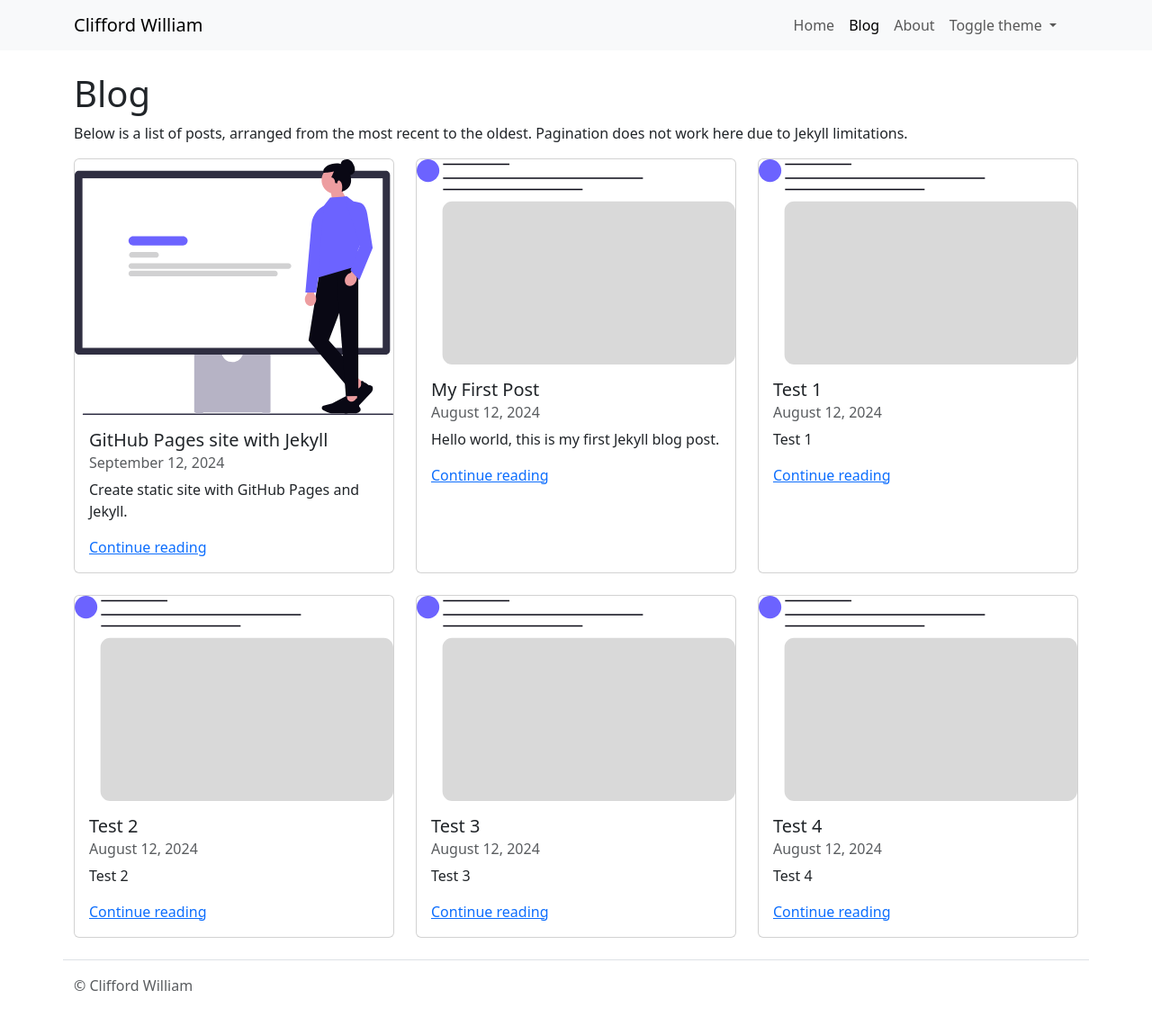
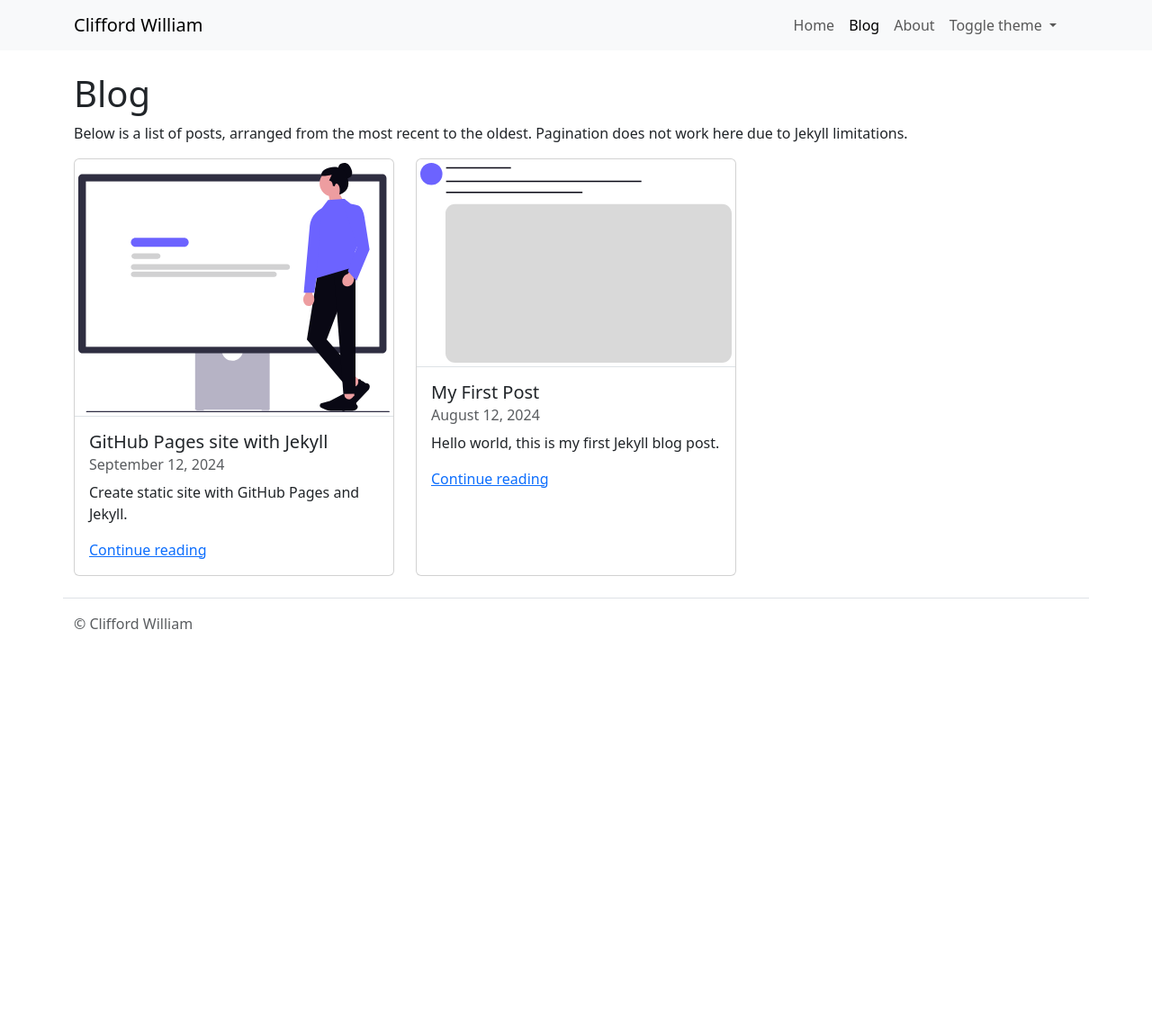
Before and after one commit to cliffordwilliam/my_archive, a Jekyll site: the page built from blog.md, in a window 1280 px wide and 1147 px high. Shown: the top 1140 px of the window at 90% size. Built offline with Jekyll 4.4.1, drawn with Linux system fonts in a browser that asks for light colours.

Commit message:
update layout

```diff
--- a/_layouts/post.html
+++ b/_layouts/post.html
@@ -5,5 +5,6 @@ layout: default
 <article>
     <h1>{{ page.title }}</h1>
     <p class="mb-3 text-body-secondary">Written on {{ page.date | date: "%B %e, %Y" }}</p>
+    <img src="{{ site.baseurl }}/assets/svgs/{{ page.thumbnail }}" alt="{{ page.thumbnail }}">
     {{ content }}
 </article>
--- a/blog.md
+++ b/blog.md
@@ -8,8 +8,10 @@ Below is a list of posts, arranged from the most recent to the oldest. Paginatio
   {% for post in site.posts %}
     <div class="col">
       <div class="card h-100">
-        <img class="card-img-top" src="{{ site.baseurl }}/assets/svgs/{{ post.thumbnail }}" alt="{{ post.title }}">
-        <div class="card-body">
+        <div class="p-1">
+          <img class="card-img-top" src="{{ site.baseurl }}/assets/svgs/{{ post.thumbnail }}" alt="{{ post.thumbnail }}">
+        </div>
+        <div class="card-body border-top">
           <h2 class="h5 card-title">{{ post.title }}</h2>
           <h3 class="h6 card-subtitle mb-2 text-body-secondary">{{ post.date | date: "%B %d, %Y" }}</h3>
           <p class="card-text">{{ post.excerpt | strip_html }}</p>
```
Also changed, not shown: _posts/2024-04-12-test_4.md (deleted, +0 -14 lines), _posts/2024-05-12-test_3.md (deleted, +0 -14 lines), _posts/2024-06-12-test_2.md (deleted, +0 -14 lines), _posts/2024-07-12-test_1.md (deleted, +0 -14 lines), index.md (+0 -2 lines).
